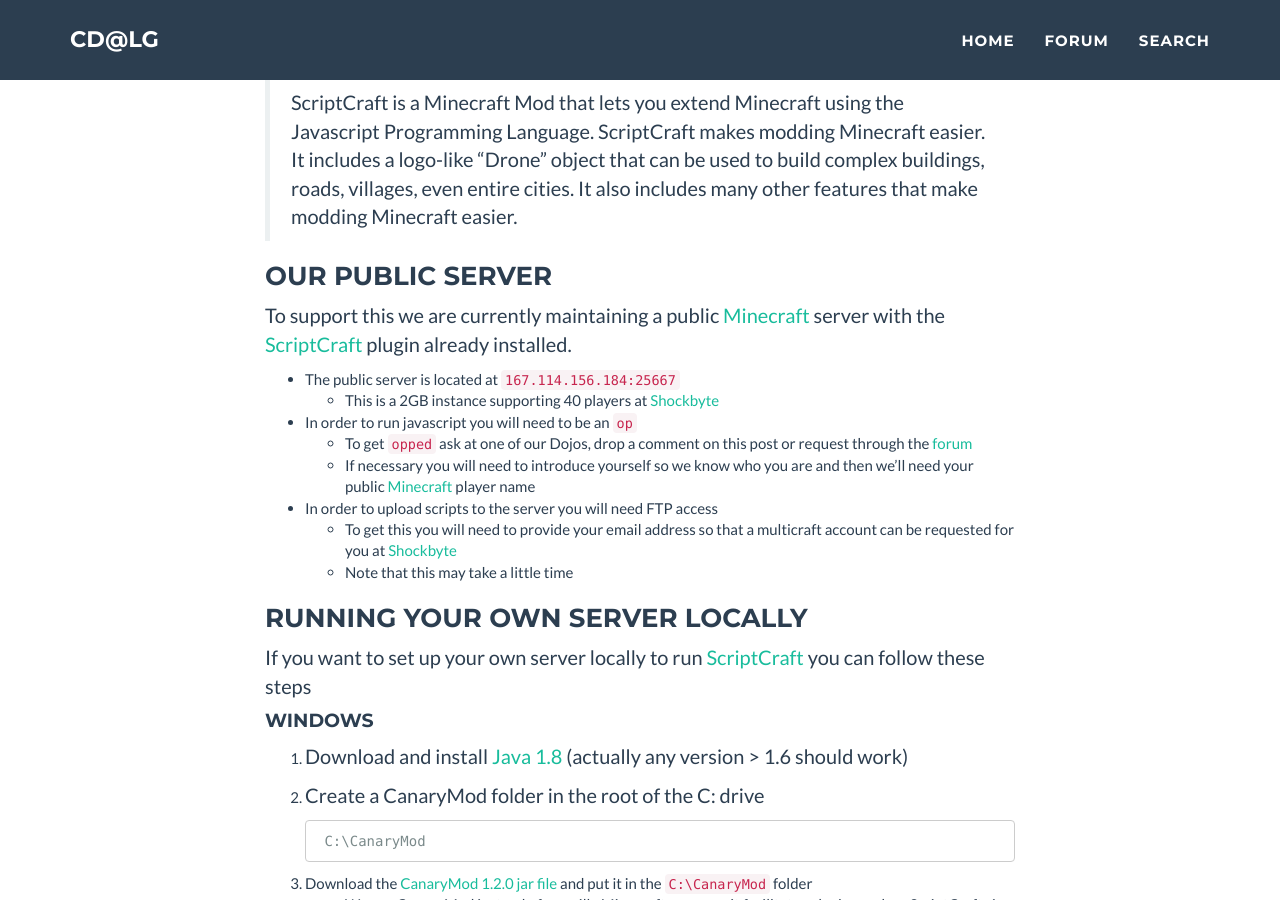
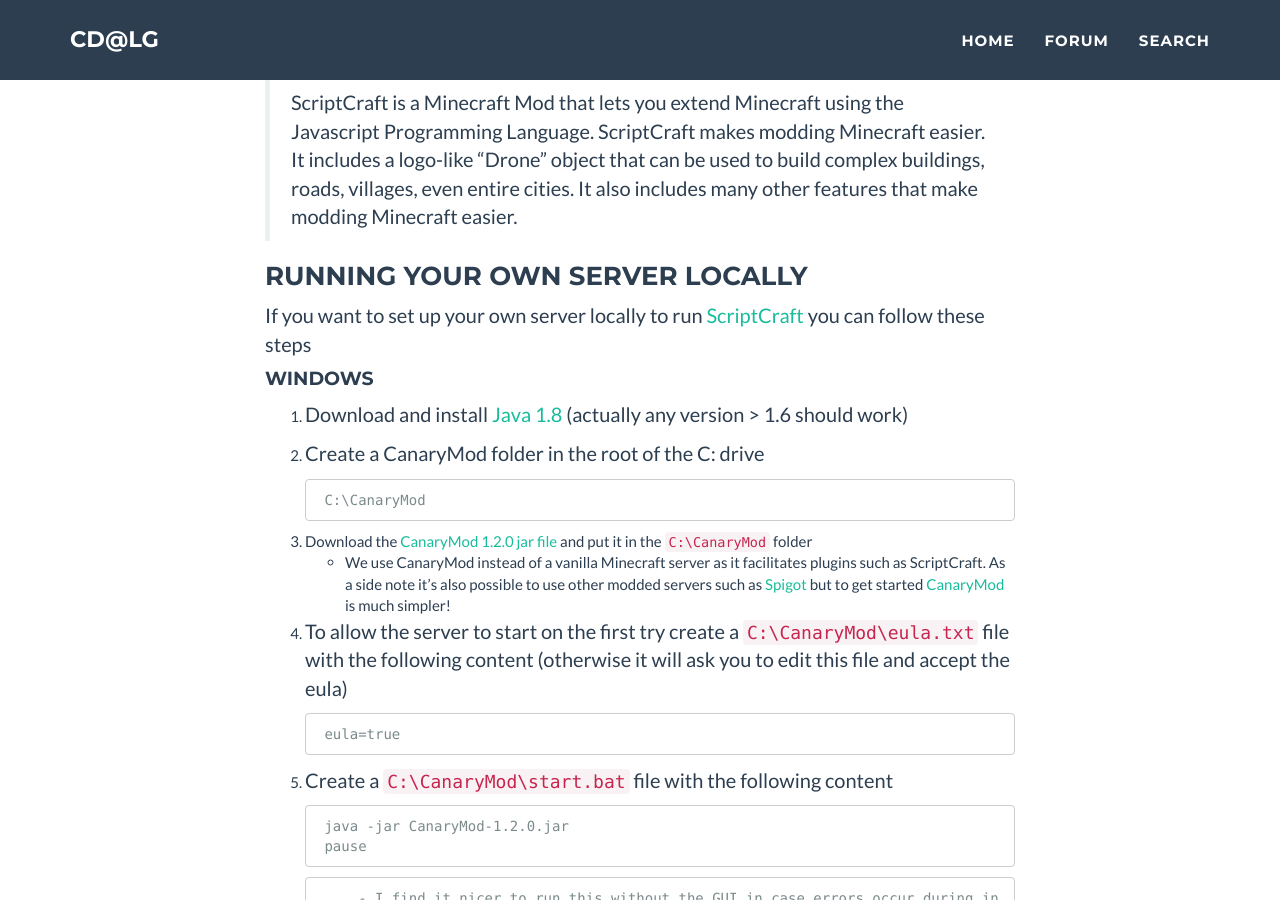
Before and after one commit to LibertyGlobal-CoderDojo/LibertyGlobal-CoderDojo.github.io, a Jekyll site: the page built from _posts/2015-06-04-minecraft.md, in a window 1280 px wide and 900 px high, scrolled down 1261 px. Built offline with Jekyll 4.4.1, drawn with Linux system fonts in a browser that asks for light colours; Markdown is read by kramdown in place of the engine named in the settings.

Commit message:
shutting down minecraft server as unused since August

```diff
--- a/_posts/2015-06-04-minecraft.md
+++ b/_posts/2015-06-04-minecraft.md
@@ -22,19 +22,6 @@
 To quote the [ScriptCraft][scriptcraft] website:
 
 > ScriptCraft is a Minecraft Mod that lets you extend Minecraft using the Javascript Programming Language. ScriptCraft makes modding Minecraft easier. It includes a logo-like "Drone" object that can be used to build complex buildings, roads, villages, even entire cities. It also includes many other features that make modding Minecraft easier.
-
-### Our public server
-
-To support this we are currently maintaining a public [Minecraft][minecraft] server with the [ScriptCraft][scriptcraft] plugin already installed.
-
-- The public server is located at `167.114.156.184:25667`
-  - This is a 2GB instance supporting 40 players at [Shockbyte][shockbyte]
-- In order to run javascript you will need to be an `op`
-  - To get `opped` ask at one of our Dojos, drop a comment on this post or request through the [forum][forum]
-  - If necessary you will need to introduce yourself so we know who you are and then we'll need your public [Minecraft][minecraft] player name
-- In order to upload scripts to the server you will need FTP access
-  - To get this you will need to provide your email address so that a multicraft account can be requested for you at [Shockbyte][shockbyte]
-  - Note that this may take a little time
 
 ### Running your own server locally
 
```
